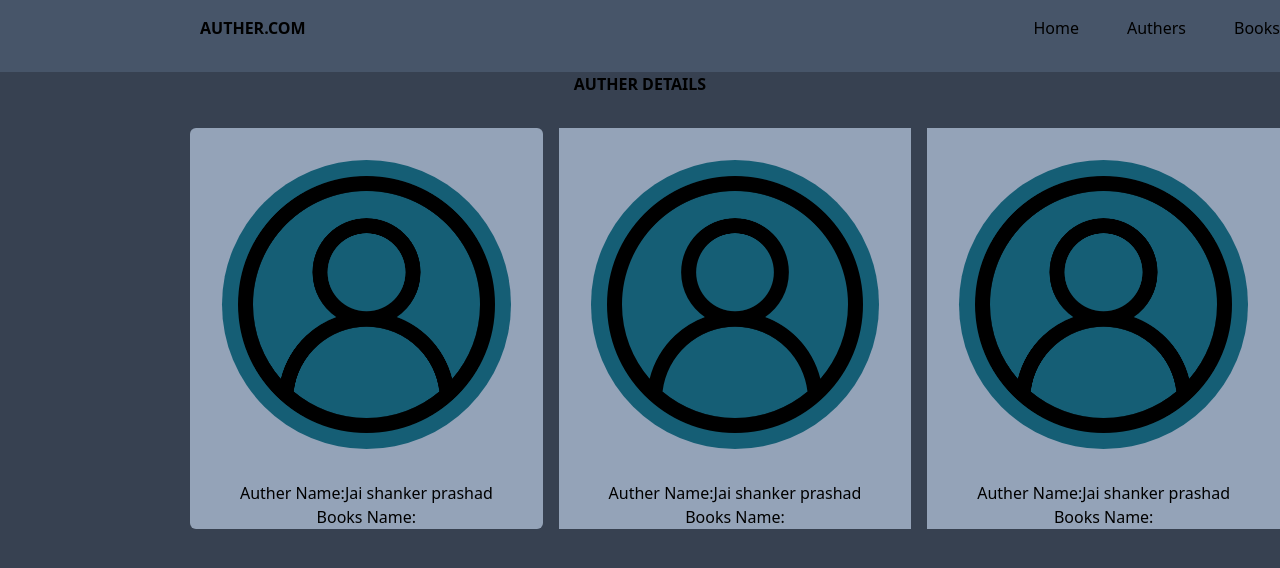
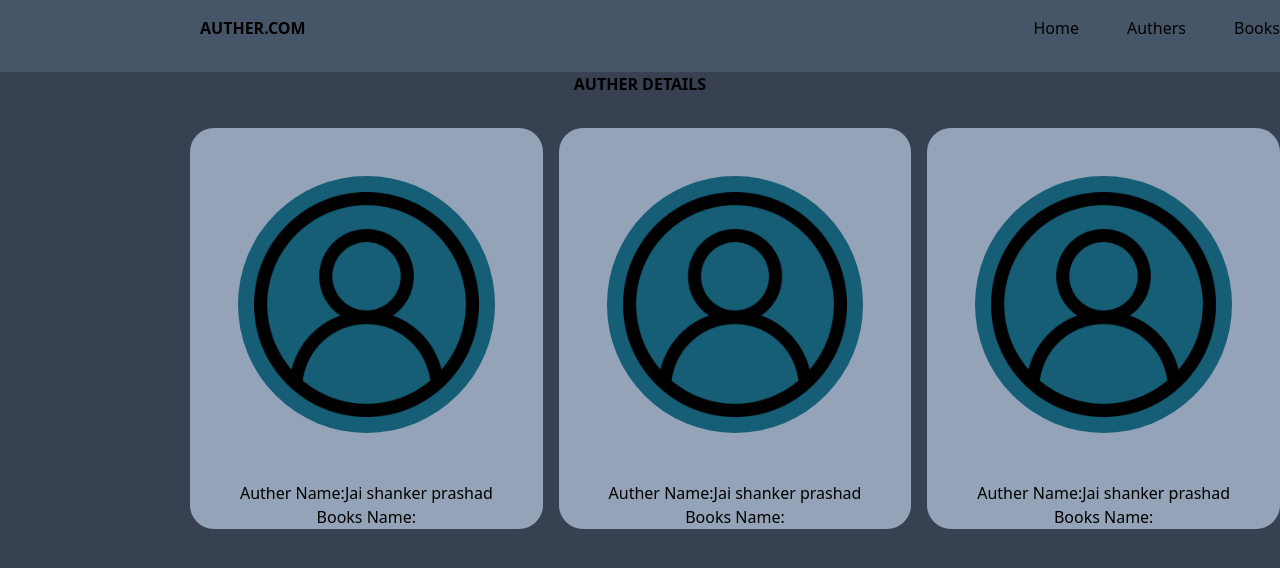
Before and after one commit to prakhar17072004/DataBase_project, a Next.js app: page / in a window 1280 px wide. Shown: the top 568 px of the page. Built offline with nearby package versions, Linux system fonts and the light colour scheme.

Commit message:
cards are addded

```diff
--- a/src/components/Cards.tsx
+++ b/src/components/Cards.tsx
@@ -6,22 +6,22 @@ function Cards() {
   return (
     <div className='mt-8'>
         <div className='grid grid-cols-3 max-w-[1250px] ml-[190px] gap-4 rounded-md text-center'>
-            <div className='bg-slate-400 rounded-md'>
-            <div className='m-8 bg-cyan-800 rounded-full text-xl'>
+            <div className='bg-slate-400 rounded-3xl'>
+            <div className='m-12 bg-cyan-800 rounded-full text-xl'>
             <Image src={pic} alt ="pic" className=" p-4 mx-auto"/>
             </div>
             <h2>Auther Name:<span>Jai shanker prashad</span></h2>
             <h2>Books Name:<span></span></h2>
             </div>
-            <div className='bg-slate-400'>
-            <div className='m-8 bg-cyan-800 rounded-full text-xl'>
+            <div className='bg-slate-400 rounded-3xl'>
+            <div className='m-12 bg-cyan-800 rounded-full text-xl'>
             <Image src={pic} alt ="pic" className=" p-4 mx-auto"/>
             </div>
             <h2>Auther Name:<span>Jai shanker prashad</span></h2>
             <h2>Books Name:<span></span></h2>
             </div>
-            <div className='bg-slate-400'>
-            <div className='m-8 bg-cyan-800 rounded-full text-xl'>
+            <div className='bg-slate-400 rounded-3xl'>
+            <div className='m-12 bg-cyan-800 rounded-full text-xl'>
             <Image src={pic} alt ="pic" className=" p-4 mx-auto"/>
             </div>
                 <h2>Auther Name:<span>Jai shanker prashad</span></h2>
```
